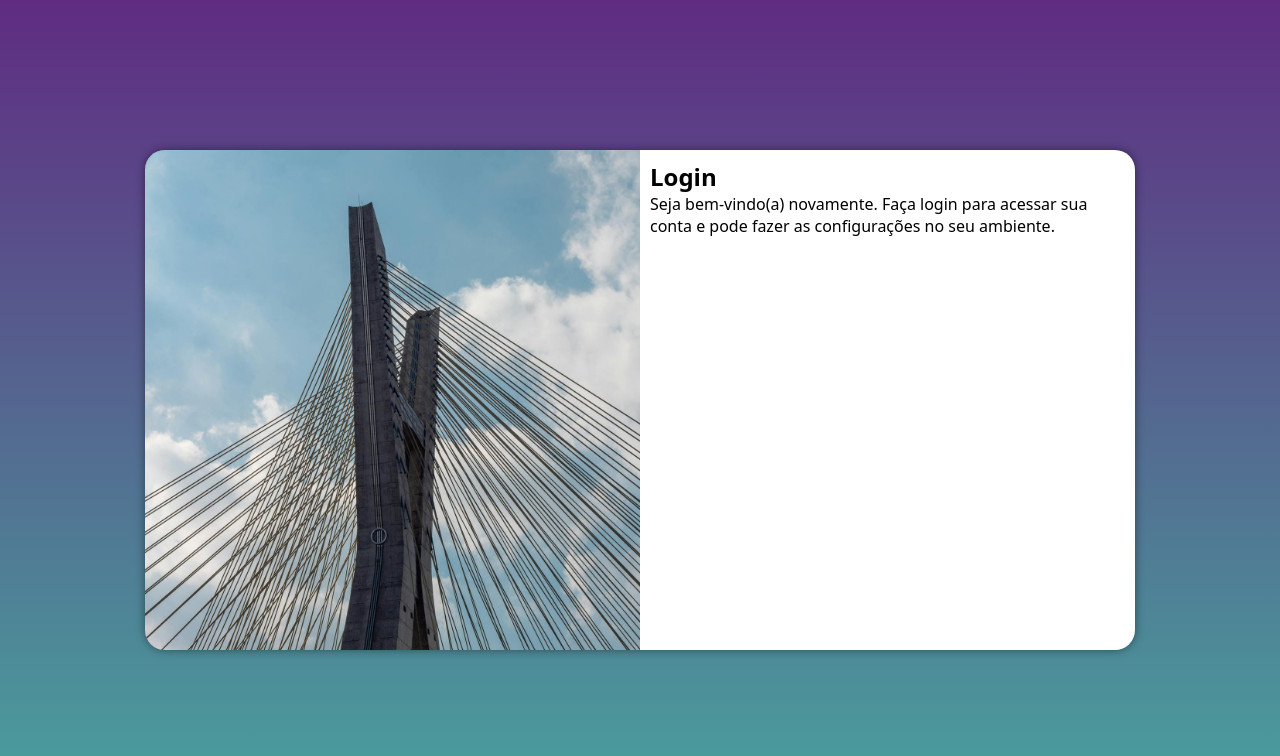
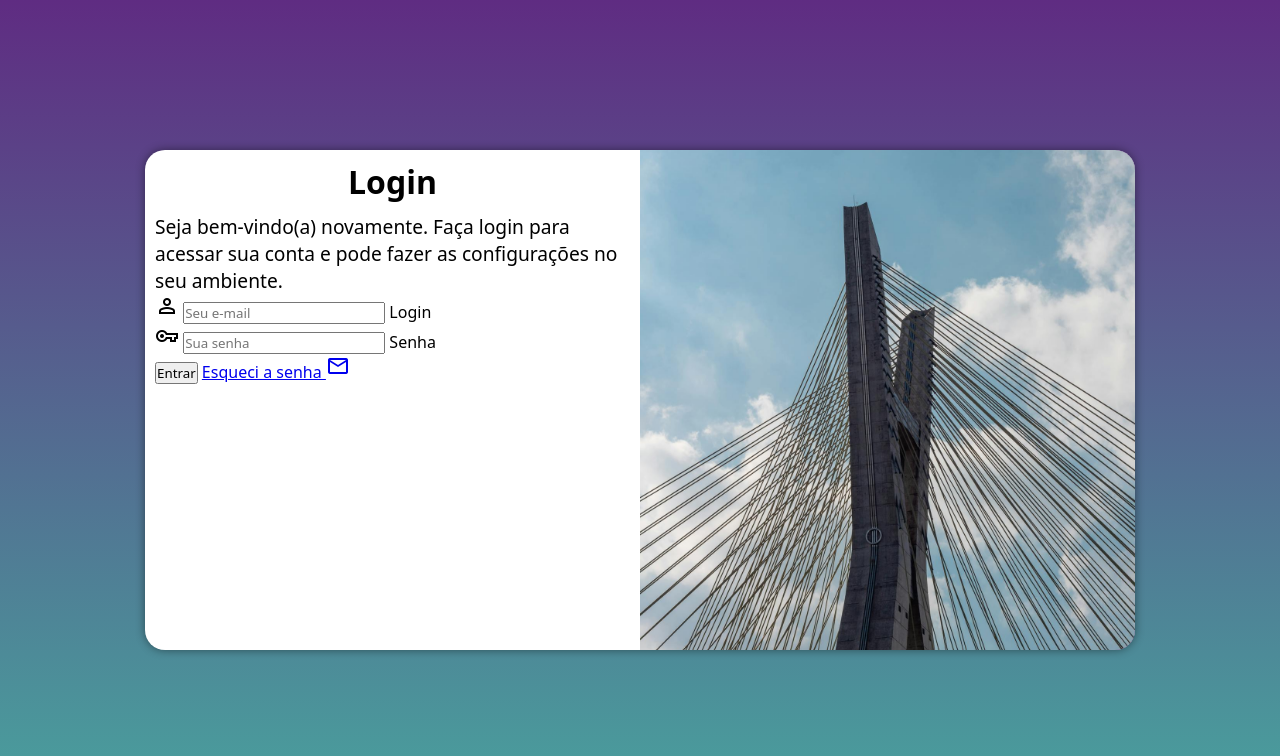
Before and after one commit to guikali12/projeto-login, a plain HTML site: page index.html in a window 1280 px wide. Drawn offline with nearby package versions, Linux system fonts and the light colour scheme.

Commit message:
Formulário criado

```diff
--- a/estilos/media-query.css
+++ b/estilos/media-query.css
@@ -33,13 +33,21 @@
     }
 
     section#login > div#imagem {
-        float: left;
+        float: right;
         width: 50%;
         height: 100%;
     }
 
     section#login > div#formulario {
-        float: right;
+        float: left;
         width: 50%;
     }
+
+    div#formulario > h1 {
+        font-size: 2em;
+    }
+
+    div#formulario > p {
+        font-size: 1.2em;
+    }
 }
--- a/estilos/style.css
+++ b/estilos/style.css
@@ -53,3 +53,12 @@ section#login > div#formulario {
     display: block;
     padding: 10px;
 }
+
+div#formulario > h1 {
+    text-align: center;
+    margin-bottom: 10px;
+}
+
+div#formulario > p {
+    font-size: 0.8em;
+}
--- a/index.html
+++ b/index.html
@@ -4,6 +4,7 @@
     <meta charset="UTF-8">
     <meta name="viewport" content="width=device-width, initial-scale=1.0">
     <title>Projeto-Login</title>
+    <link href="https://fonts.googleapis.com/css2?family=Material+Symbols+Outlined" rel="stylesheet" />
     <link rel="stylesheet" href="estilos/style.css">
     <link rel="stylesheet" href="estilos/media-query.css">
 </head>
@@ -18,8 +19,21 @@
             <div id="formulario">
                 <h1>Login</h1>
                 <p>Seja bem-vindo(a) novamente. Faça login para acessar sua conta e pode fazer as configurações no seu ambiente.</p>
-                <form action="login.php" method="post">
+                <form action="login.php" method="post" autocomplete="on">
+                    <div class="campo">
+                        <i class="material-symbols-outlined">person</i>
+                        <input type="email" name="login" id="ilogin" placeholder="Seu e-mail" autocomplete="email" required maxlength="30">
+                        <label for="ilogin">Login</label>
+                    </div>
 
+                    <div class="campo">
+                        <i class="material-symbols-outlined">vpn_key</i>
+                        <input type="password" name="senha" id="isenha" placeholder="Sua senha" autocomplete="current-password" required minlength="8" maxlength="20">
+                        <label for="isenha">Senha</label>
+                    </div>
+
+                    <input type="submit" value="Entrar">
+                    <a href="esqueci.html">Esqueci a senha <i class="material-symbols-outlined">mail</i></a>
 
                 </form>
             </div>
```
